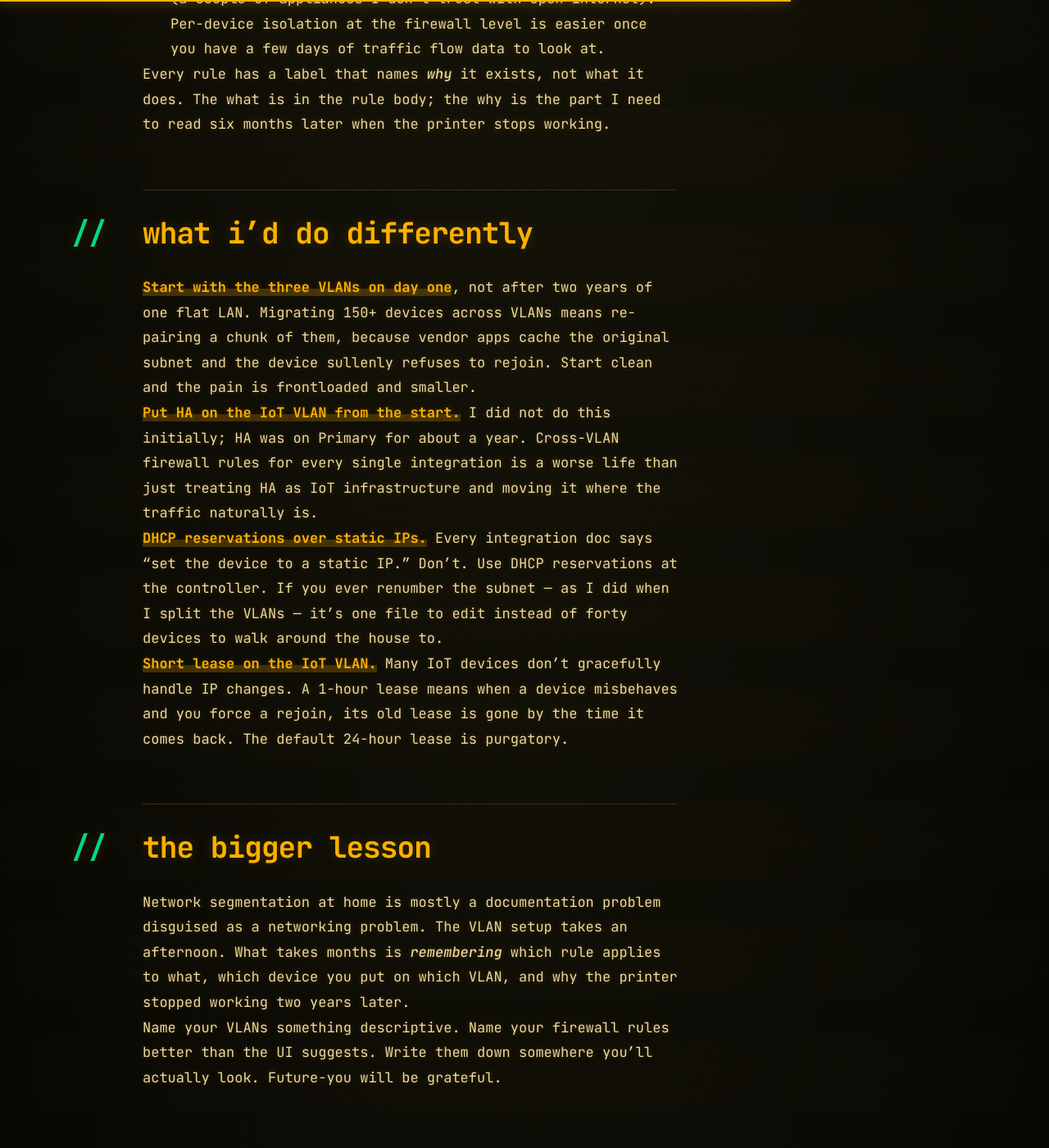
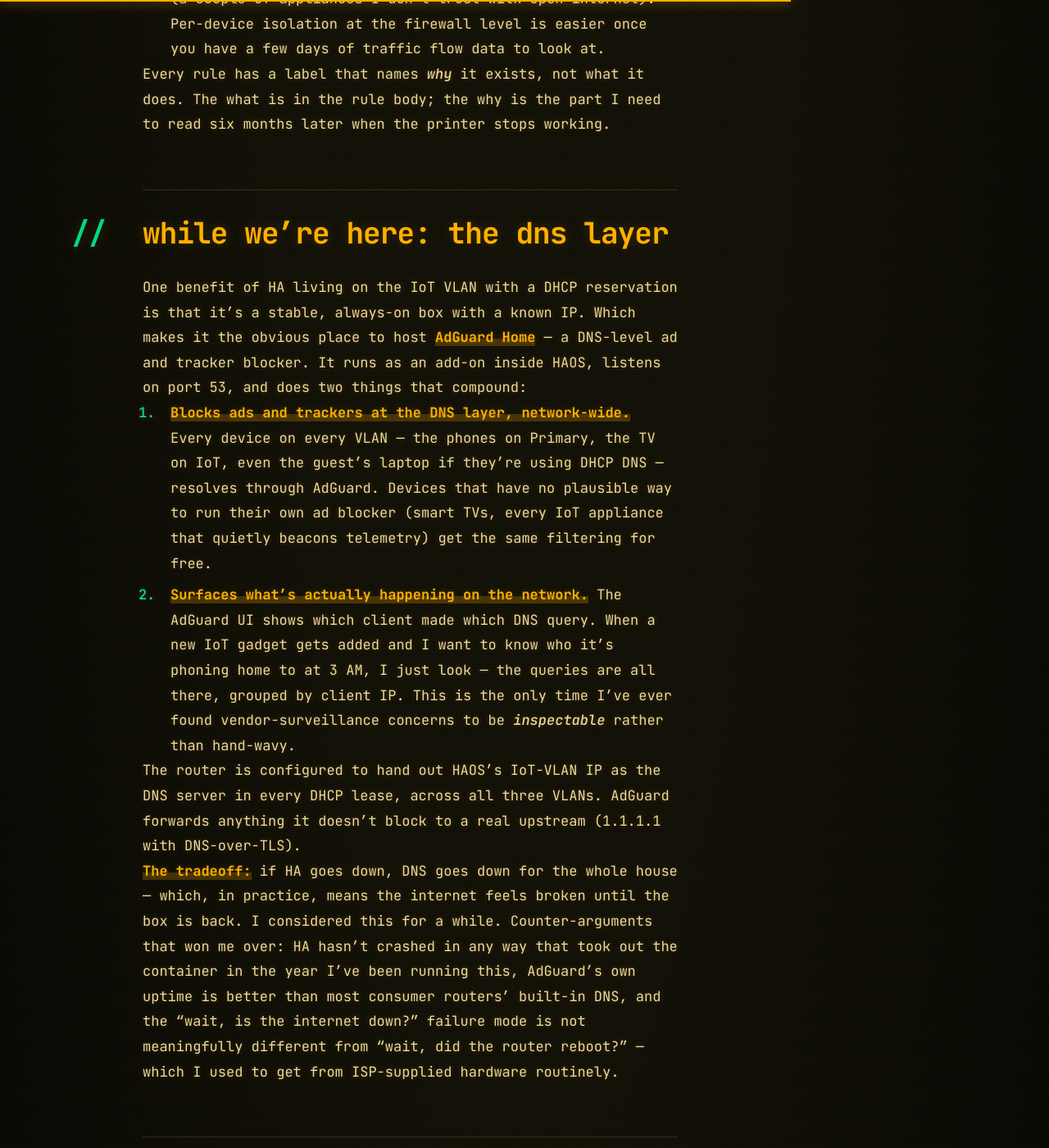
Before and after one commit to kunalkhosla/blogs, a Jekyll site: the page built from _posts/2026-04-20-home-network-segmentation.md, in a window 1280 px wide and 1400 px high, scrolled down 5588 px. Shown: the whole window at 82% size. Built offline with Jekyll 4.4.1, drawn with Linux system fonts in a browser that asks for light colours; some web fonts are replaced; some of the changed text lies outside the part shown.

Commit message:
Add AdGuard Home section — network-wide DNS blocker on HAOS

```diff
--- a/_posts/2026-04-20-home-network-segmentation.md
+++ b/_posts/2026-04-20-home-network-segmentation.md
@@ -84,6 +84,18 @@ Around half a dozen, all labelled descriptively so future-me remembers why they
 
 Every rule has a label that names *why* it exists, not what it does. The what is in the rule body; the why is the part I need to read six months later when the printer stops working.
 
+## While we're here: the DNS layer
+
+One benefit of HA living on the IoT VLAN with a DHCP reservation is that it's a stable, always-on box with a known IP. Which makes it the obvious place to host **AdGuard Home** — a DNS-level ad and tracker blocker. It runs as an add-on inside HAOS, listens on port 53, and does two things that compound:
+
+1. **Blocks ads and trackers at the DNS layer, network-wide.** Every device on every VLAN — the phones on Primary, the TV on IoT, even the guest's laptop if they're using DHCP DNS — resolves through AdGuard. Devices that have no plausible way to run their own ad blocker (smart TVs, every IoT appliance that quietly beacons telemetry) get the same filtering for free.
+
+2. **Surfaces what's actually happening on the network.** The AdGuard UI shows which client made which DNS query. When a new IoT gadget gets added and I want to know who it's phoning home to at 3 AM, I just look — the queries are all there, grouped by client IP. This is the only time I've ever found vendor-surveillance concerns to be *inspectable* rather than hand-wavy.
+
+The router is configured to hand out HAOS's IoT-VLAN IP as the DNS server in every DHCP lease, across all three VLANs. AdGuard forwards anything it doesn't block to a real upstream (1.1.1.1 with DNS-over-TLS).
+
+**The tradeoff:** if HA goes down, DNS goes down for the whole house — which, in practice, means the internet feels broken until the box is back. I considered this for a while. Counter-arguments that won me over: HA hasn't crashed in any way that took out the container in the year I've been running this, AdGuard's own uptime is better than most consumer routers' built-in DNS, and the "wait, is the internet down?" failure mode is not meaningfully different from "wait, did the router reboot?" — which I used to get from ISP-supplied hardware routinely.
+
 ## What I'd do differently
 
 **Start with the three VLANs on day one**, not after two years of one flat LAN. Migrating 150+ devices across VLANs means re-pairing a chunk of them, because vendor apps cache the original subnet and the device sullenly refuses to rejoin. Start clean and the pain is frontloaded and smaller.
@@ -94,6 +106,8 @@ Every rule has a label that names *why* it exists, not what it does. The what is
 
 **Short lease on the IoT VLAN.** Many IoT devices don't gracefully handle IP changes. A 1-hour lease means when a device misbehaves and you force a rejoin, its old lease is gone by the time it comes back. The default 24-hour lease is purgatory.
 
+**Point DHCP at AdGuard before you do anything else.** If I'd started with the DNS layer in place, I would have caught a handful of "that integration sends every API call through a telemetry domain" decisions much earlier.
+
 ## The bigger lesson
 
 Network segmentation at home is mostly a documentation problem disguised as a networking problem. The VLAN setup takes an afternoon. What takes months is *remembering* which rule applies to what, which device you put on which VLAN, and why the printer stopped working two years later.
```
